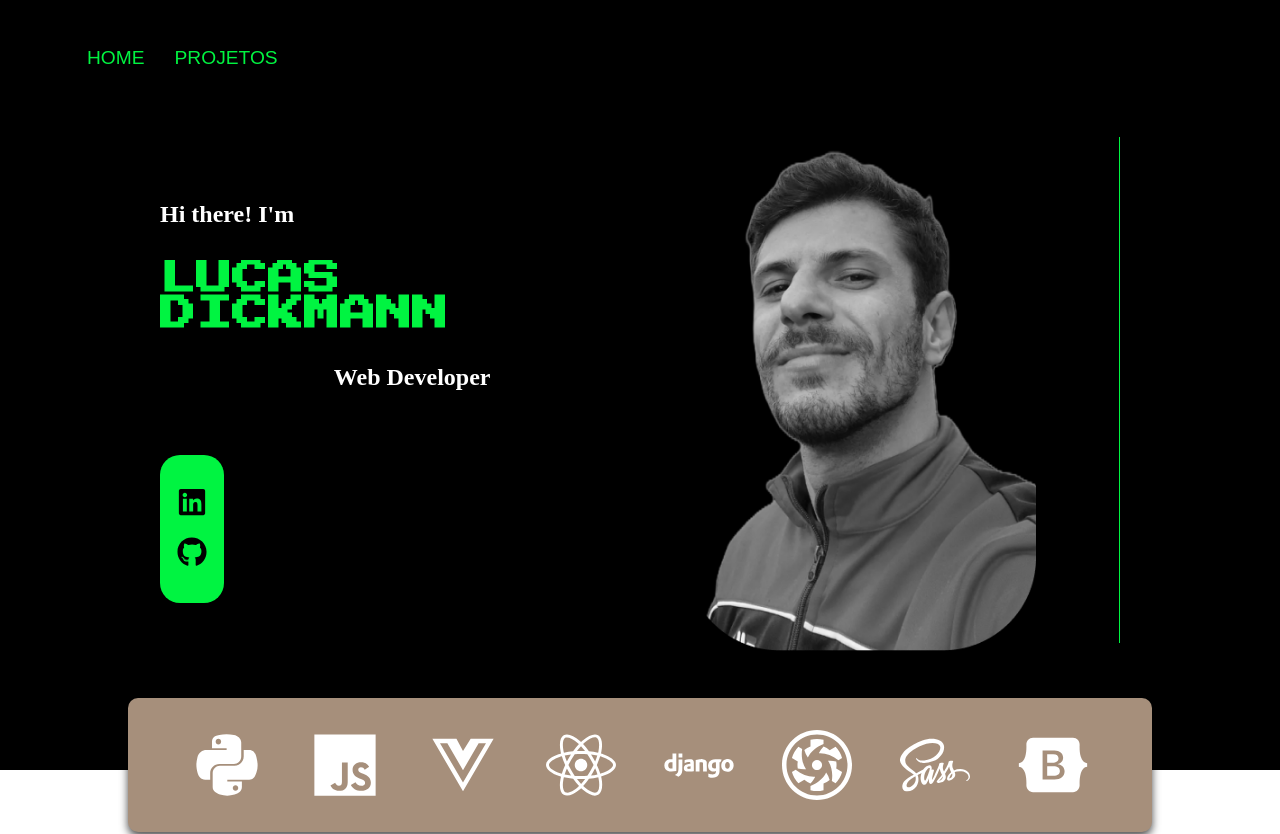
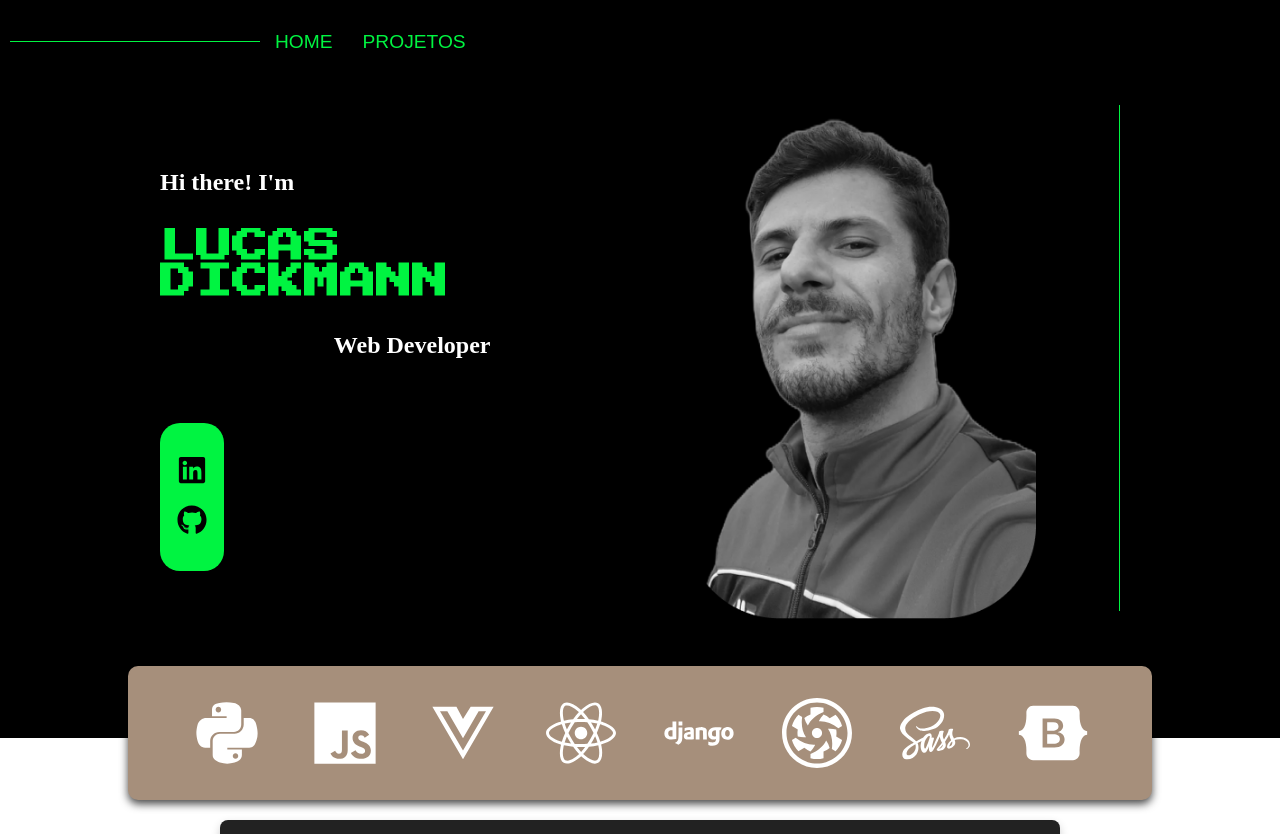
Before and after one commit to ldickmann/ldickmann.github.io, a React (Vite) app: page / in a window 1280 px wide. Shown: the top 834 px of the page. Built offline with nearby package versions, Linux system fonts and the light colour scheme.

Commit message:
FEAT: DividerComponent

```diff
--- /dev/null
+++ b/src/components/DividerComponent/index.jsx
@@ -0,0 +1,41 @@
+import PropTypes from "prop-types";
+import styled from "styled-components";
+
+const StyledDivider = styled.div`
+  background-color: var(--color-green);
+
+  /* Estilização padrão vertical */
+  width: ${(props) =>
+    props.orientation === "vertical"
+      ? props.width || "2px"
+      : props.width || "400px"};
+
+  height: ${(props) =>
+    props.orientation === "vertical"
+      ? props.height || "400px"
+      : props.height || "2px"};
+`;
+
+const DividerComponent = ({ orientation, width, height }) => {
+  return (
+    <StyledDivider
+      orientation={orientation}
+      width={width}
+      height={height}
+    />
+  );
+};
+
+DividerComponent.propTypes = {
+  orientation: PropTypes.oneOf(["horizontal", "vertical"]),
+  width: PropTypes.string,
+  height: PropTypes.string,
+};
+
+DividerComponent.defaultProps = {
+  orientation: "horizontal",
+  width: "400px",
+  height: "2px",
+};
+
+export default DividerComponent;
--- a/src/components/Navbar/index.jsx
+++ b/src/components/Navbar/index.jsx
@@ -3,25 +3,25 @@ import { FaBars } from "react-icons/fa";
 import styled from "styled-components";
 import PropTypes from "prop-types";
 import NavLinks from "../NavLinks";
+import DividerComponent from "../DividerComponent";
 
 const HeaderNavbar = styled.header`
   background-color: var(--color-black);
 `;
 
 const Navigation = styled.nav`
-  margin: 0 auto;
   display: flex;
   align-items: center;
-  padding: 1rem 2rem;
-  width: 100%;
   box-sizing: border-box;
+  margin-inline: 0.625rem;
 `;
 
 const NavList = styled.ul`
   display: flex;
   list-style: none;
-  width: 100%;
+  max-width: 100%;
   transition: opacity 0.3s ease;
+  padding: 0;
 `;
 
 const NavItem = styled.li`
@@ -53,6 +53,11 @@ const Navbar = ({ toggleSidebar }) => {
   return (
     <HeaderNavbar>
       <Navigation>
+        <DividerComponent
+          orientation="horizontal"
+          width="250px"
+          height="1px"
+        />
         {isMobile && (
           <ToggleIcon onClick={toggleSidebar}>
             <FaBars
--- a/src/pages/Home.jsx
+++ b/src/pages/Home.jsx
@@ -24,14 +24,17 @@ const Home = ({ toggleSidebar }) => {
   useEffect(() => {
     const timer = setTimeout(() => {
       setShowHome(true);
-    }, 4500);
+    }, 0); // Não esquecer de ajustar o tempo para 4500ms
     return () => clearTimeout(timer);
   }, []);
 
   return showHome ? (
     <>
       <Container>
-        <Navbar toggleSidebar={toggleSidebar} isSidebarOpen={false} />
+        <Navbar
+          toggleSidebar={toggleSidebar}
+          isSidebarOpen={false}
+        />
         <Banner />
         <Overlay>
           <Card />
```
